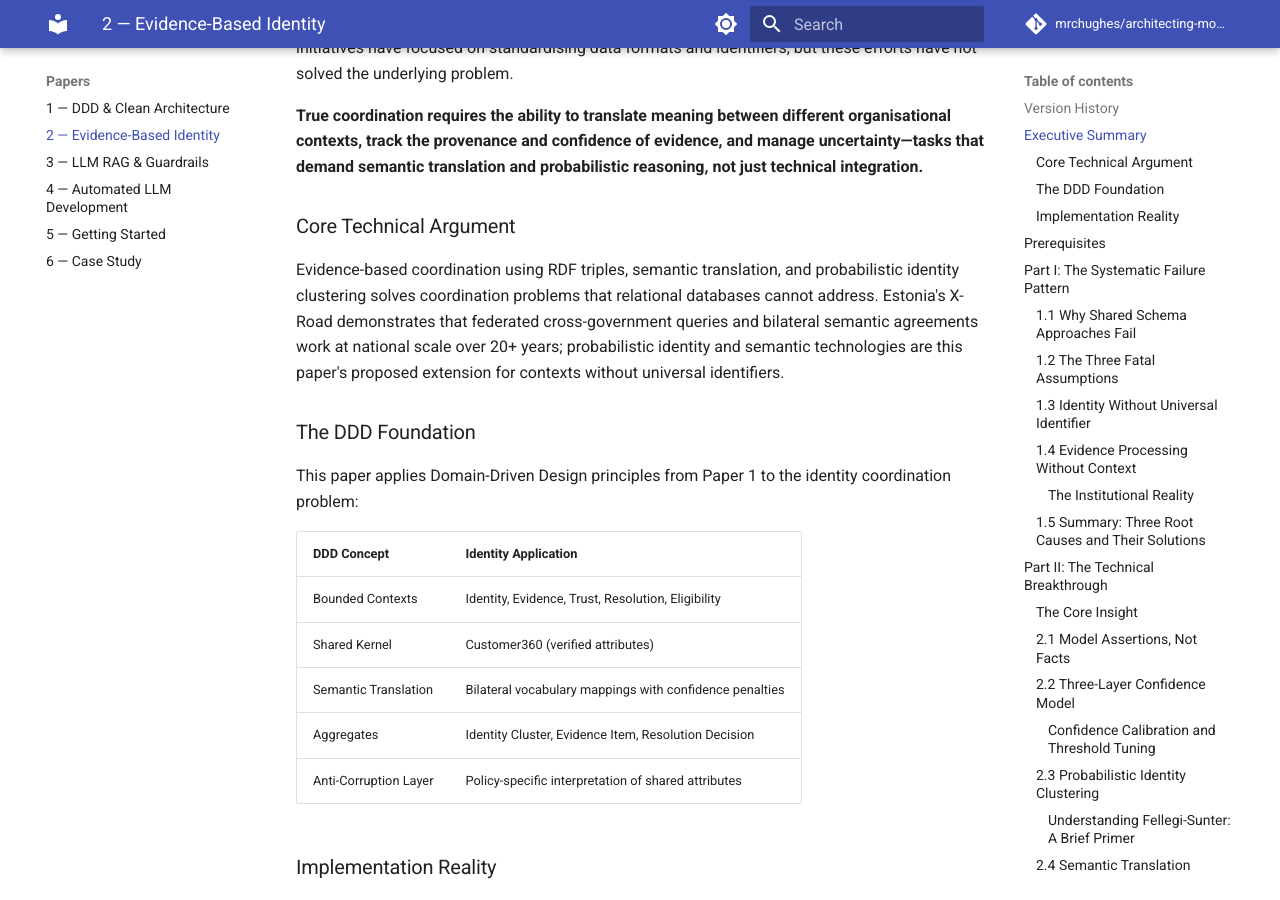
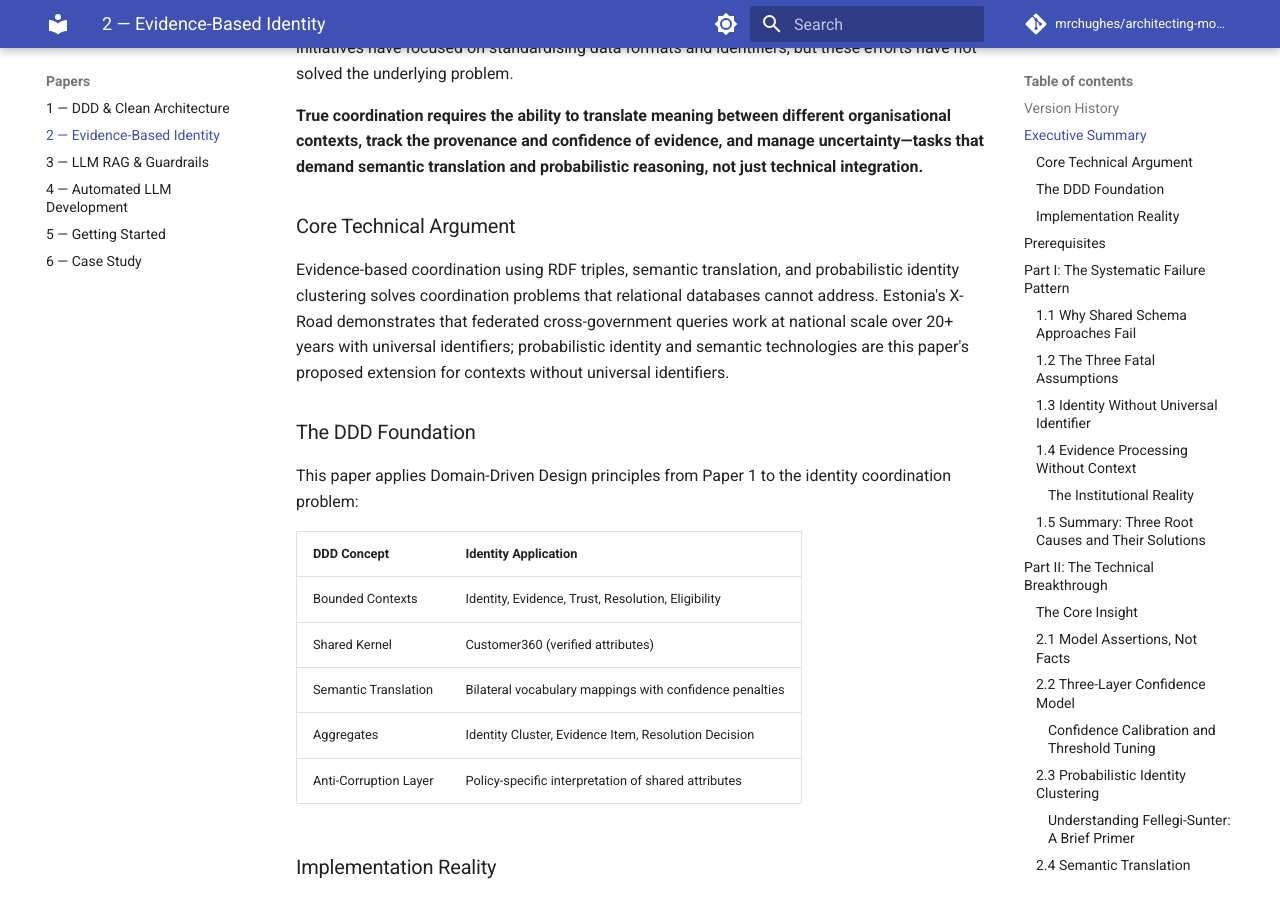
Before and after one commit to mrchughes/architecting-modern-government-services, an MkDocs documentation site: the page built from docs/Paper_2_Evidence_Based_Identity.md, in a window 1280 px wide and 900 px high, scrolled down 965 px. Built offline with MkDocs 1.6.1 and Material for MkDocs 9.7.7, drawn with Linux system fonts in a browser that asks for light colours; comment, search, counter and statistics services are not loaded; some of the changed text lies outside the part shown.

Commit message:
Fix Estonia claims - federated infrastructure only, not semantic agreements
Estonia has universal ID + X-Road infrastructure, not semantic translation or bilateral agreements

```diff
--- a/docs/Paper_2_Evidence_Based_Identity.md
+++ b/docs/Paper_2_Evidence_Based_Identity.md
@@ -28,7 +28,7 @@
 
 ### Core Technical Argument
 
-Evidence-based coordination using RDF triples, semantic translation, and probabilistic identity clustering solves coordination problems that relational databases cannot address. Estonia's X-Road demonstrates that federated cross-government queries and bilateral semantic agreements work at national scale over 20+ years; probabilistic identity and semantic technologies are this paper's proposed extension for contexts without universal identifiers.
+Evidence-based coordination using RDF triples, semantic translation, and probabilistic identity clustering solves coordination problems that relational databases cannot address. Estonia's X-Road demonstrates that federated cross-government queries work at national scale over 20+ years with universal identifiers; probabilistic identity and semantic technologies are this paper's proposed extension for contexts without universal identifiers.
 
 ### The DDD Foundation
 
@@ -1332,7 +1332,7 @@
 
 **What's Proven:**
 - RDF at scale (50B triples per node demonstrated)
-- Bilateral semantic agreements operationally (Estonia X-Road 20+ years)
+- Federated query infrastructure operationally (Estonia X-Road 20+ years)
 - Probabilistic identity (Fellegi-Sunter academic standard)
 - Verifiable credentials (400M+ EU users)
 
```
Also changed, not shown: Paper_2_Evidence_Based_Identity.md (+2 -2 lines).
